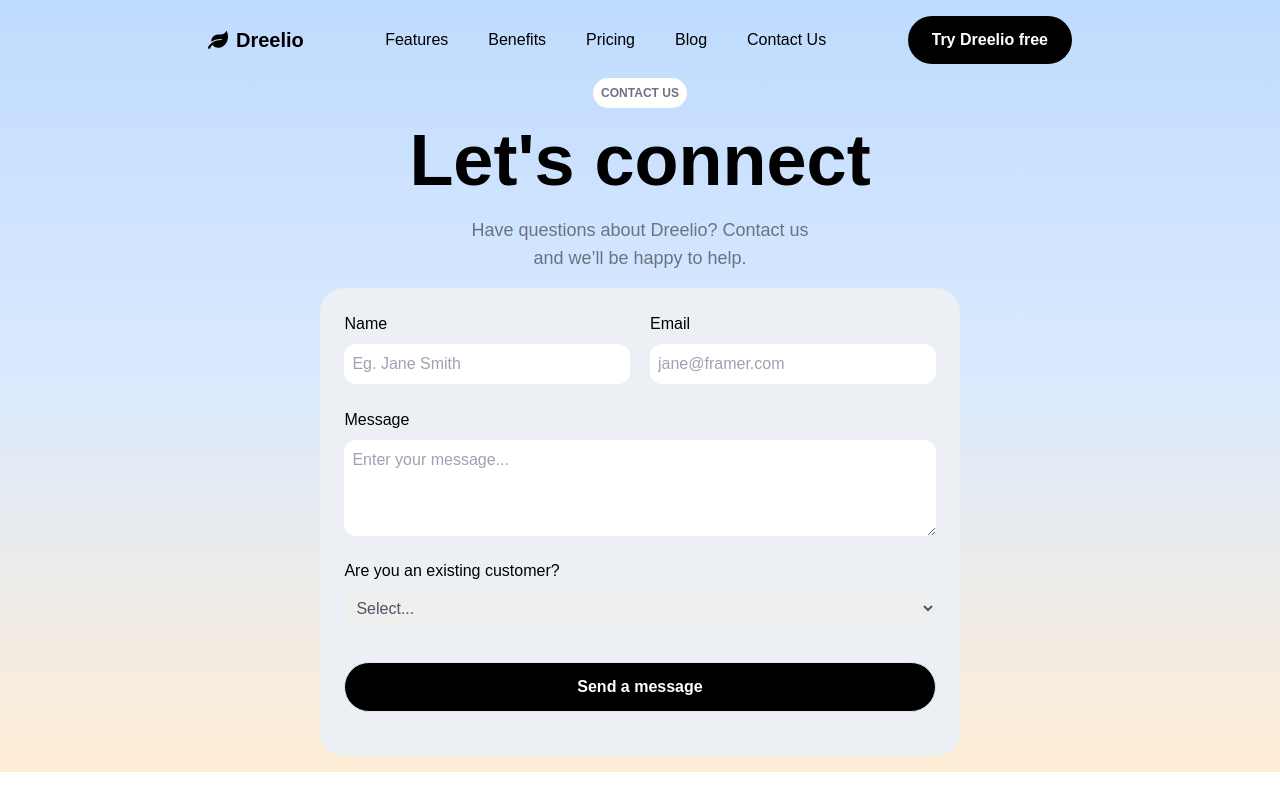
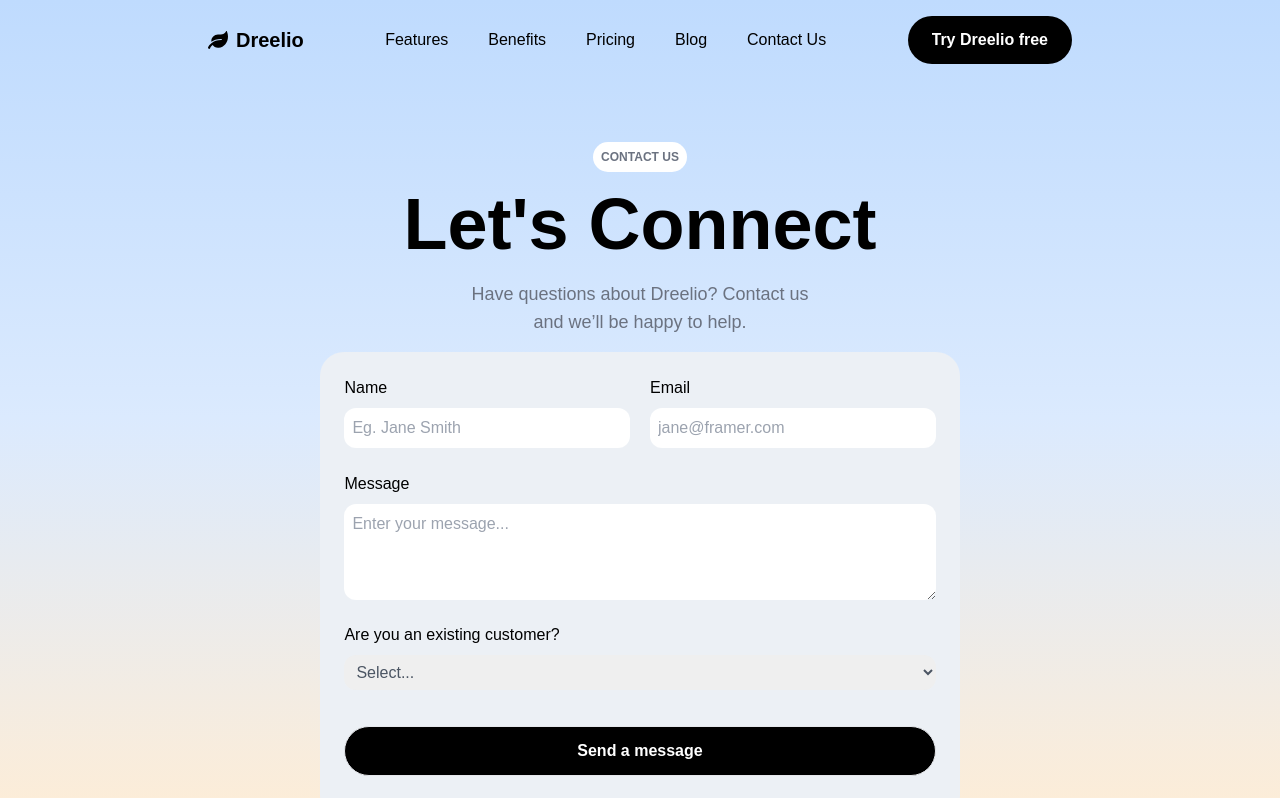
Before and after one commit to swethasagadevan/Dreelio-Framer-clone, a React (Vite) app: page /contactus in a window 1280 px wide. Shown: the top 798 px of the page. Built offline with nearby package versions, Linux system fonts and the light colour scheme; a web font is replaced by a local one.

Commit message:
added contact us link

```diff
--- a/src/Components/ContactUs.jsx
+++ b/src/Components/ContactUs.jsx
@@ -3,10 +3,10 @@
 
 const ContactUs = () => {
   return (
-    <div className='bg-gradient-to-b from-blue-200 via-blue-100 to-orange-100 p-4 pt-[5%]'>
-    <div className='text-center p-4'>
+    <div className='bg-gradient-to-b from-blue-200 via-blue-100 to-orange-100 pt-16 lg:pt-36 p-4'>
+    <div className='container mx-auto text-center max-w-6xl pb-4'>
         <span className="text-xs text-gray-500 font-bold bg-white rounded-full p-2">CONTACT US</span>
-        <h2 className="text-3xl lg:text-7xl text-center font-semibold px-[10%] my-5">Let's connect</h2>
+        <h2 className="text-3xl lg:text-7xl text-center font-semibold my-5">Let's Connect</h2>
         <p className='text-gray-500 text-base lg:text-lg'>Have questions about Dreelio? Contact us </p>
         <p className='text-gray-500 text-base lg:text-lg'>and we’ll be happy to help.</p>
     </div>
```
